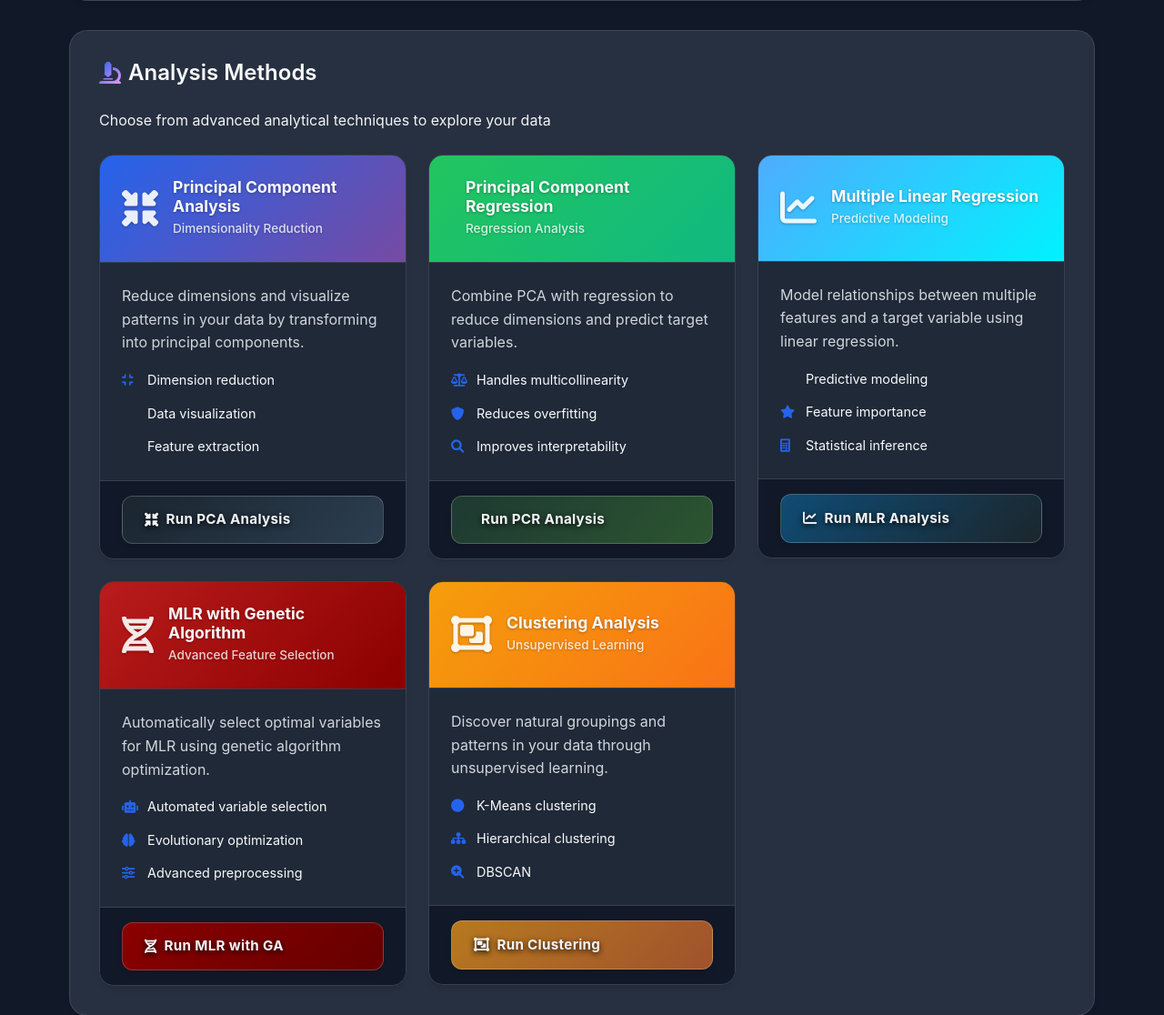
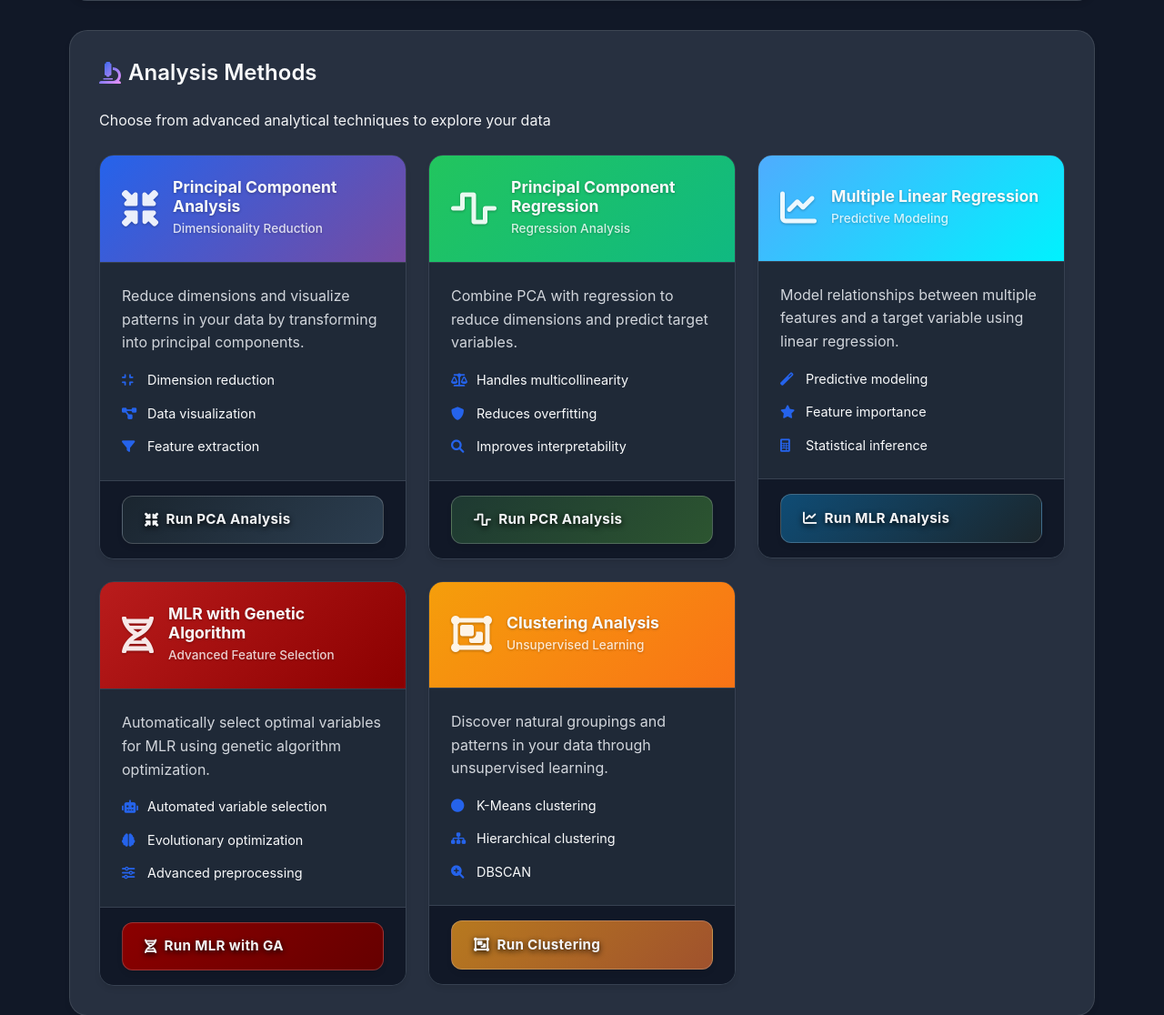
Before and after one commit to karoltopka/Chemalize, a Flask app: template app/templates/analysis_dashboard.html in a window 1280 px wide. Shown: the part 1025-2141 px from the top of the page at 91% size. Run offline with Flask 3, Linux system fonts and the light colour scheme; the template is opened without the code that fills it, so the values that code supplies are empty; data comes from the database, SQL or seed files in the repository; some libraries are stand-ins or nearby versions.

Commit message:
Small update in icons

```diff
--- a/app/templates/alvadesk_main.html
+++ b/app/templates/alvadesk_main.html
@@ -54,7 +54,7 @@
                             <span>Descriptor group selection</span>
                         </div>
                         <div class="feature-item">
-                            <i class="fas fa-chart-scatter"></i>
+                            <i class="fas fa-braille"></i>
                             <span>Interactive plots</span>
                         </div>
                         <div class="feature-item">
@@ -150,7 +150,7 @@
                     <p>Combine hierarchical clustering with PCA for comprehensive multivariate analysis and pattern recognition.</p>
                     <div class="method-features">
                         <div class="feature-item text-muted">
-                            <i class="fas fa-chart-scatter"></i>
+                            <i class="fas fa-braille"></i>
                             <span>PCA score plots with clusters</span>
                         </div>
                         <div class="feature-item text-muted">
--- a/app/templates/alvadesk_pca_analysis.html
+++ b/app/templates/alvadesk_pca_analysis.html
@@ -653,7 +653,7 @@
             <!-- Generate Plot Button -->
             <div class="mt-4 d-flex flex-wrap gap-3">
                 <button type="button" class="btn btn-primary btn-lg" onclick="generateAlvadeskPCAPlot()">
-                    <i class="fas fa-chart-scatter"></i> Generate PCA Plot
+                    <i class="fas fa-braille"></i> Generate PCA Plot
                 </button>
                 <button type="button" class="btn btn-outline-secondary btn-lg" id="alvadesk-save-plot-btn"
                     onclick="saveAlvadeskColoredPlot()" disabled>
--- a/app/templates/analysis_dashboard.html
+++ b/app/templates/analysis_dashboard.html
@@ -101,11 +101,11 @@
                             <span>Dimension reduction</span>
                         </div>
                         <div class="feature-item">
-                            <i class="fas fa-chart-scatter"></i>
+                            <i class="fas fa-project-diagram"></i>
                             <span>Data visualization</span>
                         </div>
                         <div class="feature-item">
-                            <i class="fas fa-extract"></i>
+                            <i class="fas fa-filter"></i>
                             <span>Feature extraction</span>
                         </div>
                     </div>
@@ -122,7 +122,7 @@
             <div class="analysis-method-card pcr-card">
                 <div class="method-header pcr-header">
                     <div class="method-icon">
-                        <i class="fas fa-chart-scatter"></i>
+                        <i class="fas fa-wave-square"></i>
                     </div>
                     <div class="method-title">
                         <h5>Principal Component Regression</h5>
@@ -150,7 +150,7 @@
 
                 <div class="method-footer">
                     <a href="{{ url_for('pcr.pcr_analysis') }}" class="modern-btn btn-success-modern w-100">
-                        <i class="fas fa-chart-scatter"></i> Run PCR Analysis
+                        <i class="fas fa-wave-square"></i> Run PCR Analysis
                     </a>
                 </div>
             </div>
@@ -171,7 +171,7 @@
                     <p>Model relationships between multiple features and a target variable using linear regression.</p>
                     <div class="method-features">
                         <div class="feature-item">
-                            <i class="fas fa-crystal-ball"></i>
+                            <i class="fas fa-magic"></i>
                             <span>Predictive modeling</span>
                         </div>
                         <div class="feature-item">
```
